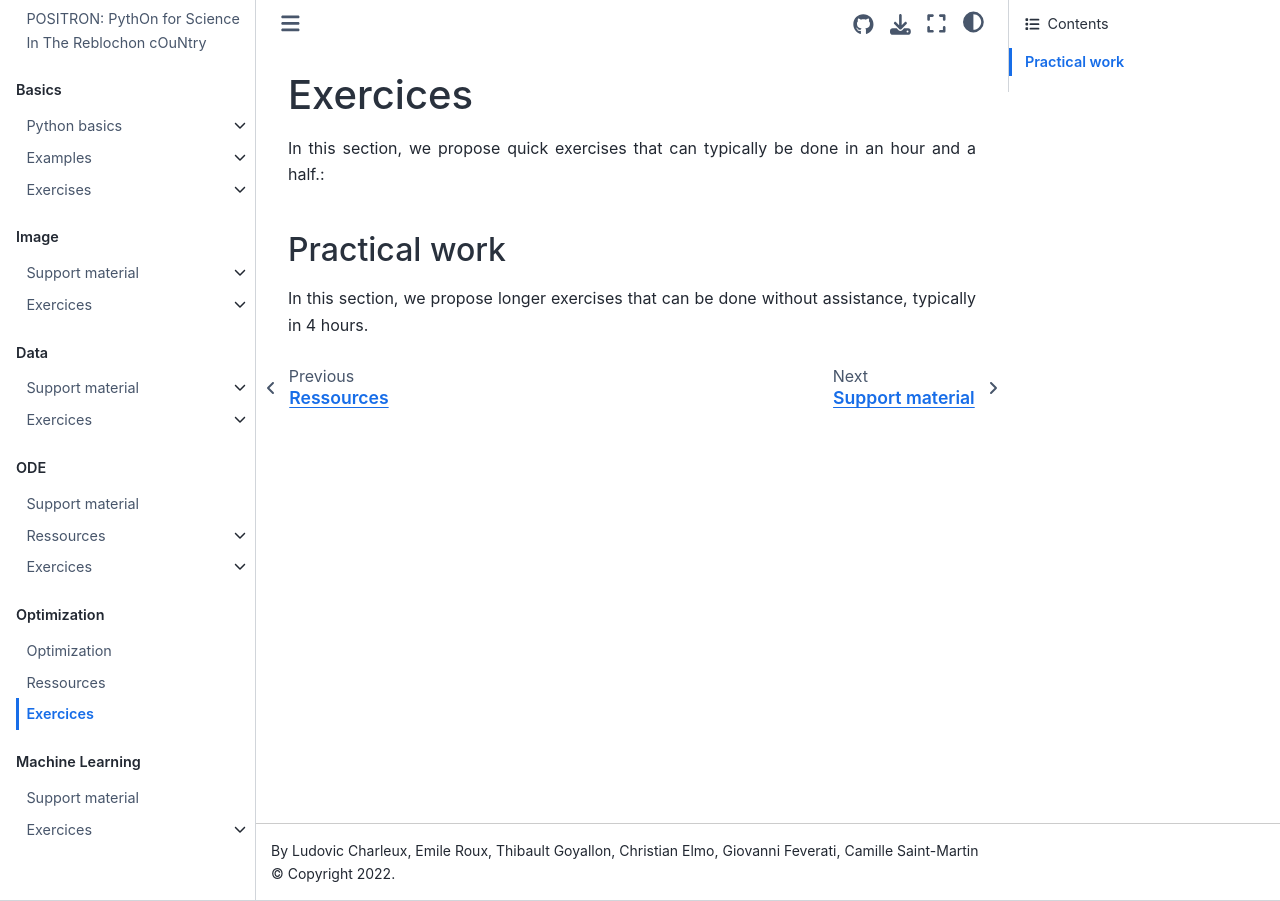
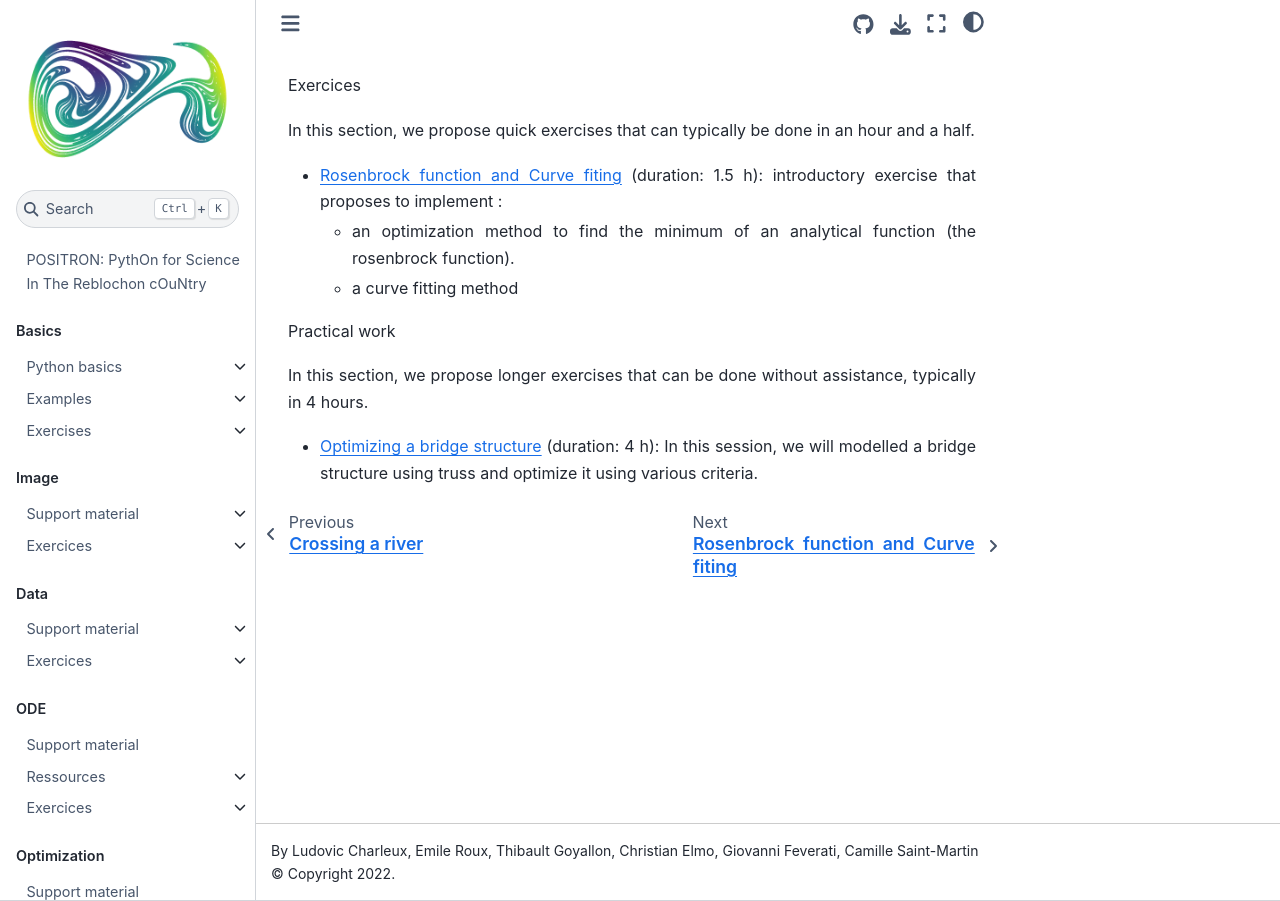
Before and after one commit to symmeHub/positron, a Jupyter Book: the page built from book/optimization/exercises/exercises.md, in a window 1280 px wide. Built offline with Jupyter Book 1.0.4 settings and Sphinx 7.4.7 and the Sphinx Book theme 1.1.4, drawn with Linux system fonts in a browser that asks for light colours; pages that are not in the unit, such as notebooks, are missing from menus; comment, search, counter and statistics services are not loaded.

Commit message:
maj optim block

```diff
--- a/book/_toc.yml
+++ b/book/_toc.yml
@@ -60,7 +60,13 @@
     chapters:
       - file: optimization/course/optimization_basics.ipynb
       - file: optimization/ressources/ressources.md
+        sections:
+          - file: optimization/ressources/interactive_optimization.ipynb
+          - file: optimization/ressources/river_crossing_and_more.ipynb
       - file: optimization/exercises/exercises.md
+        sections:
+            - file: optimization/exercises/rosenbrock_and_curve_fiting.ipynb
+            - file: optimization/exercises/bridge_optimization.ipynb
   - caption: Machine Learning
     numbered: False
     chapters:
--- a/book/optimization/exercises/exercises.md
+++ b/book/optimization/exercises/exercises.md
@@ -1,10 +1,13 @@
-# Exercices
+Exercices
 
-In this section, we propose quick exercises that can typically be done in an hour and a half.:
+In this section, we propose quick exercises that can typically be done in an hour and a half.
 
+* [](optim:tutorial:rosen) (duration: 1.5 h): introductory exercise that proposes to implement :
+    * an optimization method to find the minimum of an analytical function (the rosenbrock function).
+    * a curve fitting method
 
-
-
-## Practical work
+Practical work
 
 In this section, we propose longer exercises that can be done without assistance, typically in 4 hours.
+
+* [](optim:tutorial:bridge) (duration: 4 h): In this session, we will modelled a bridge structure using truss and optimize it using various criteria.
```
Also changed, not shown: book/optimization/ressources/ressources.md (+4 -0 lines), book/ode/ressources/badminton.ipynb, book/ode/support_material/support_material.ipynb, book/optimization/course/optimization_basics.ipynb, book/optimization/exercises/bridge_optimization.ipynb (added), book/optimization/exercises/rosenbrock_and_curve_fiting.ipynb (added), book/optimization/ressources/Interactive_Optimization.ipynb, book/optimization/ressources/StepByStep_Optimization.ipynb, book/optimization/ressources/river_crossing_and_more.ipynb (added).
